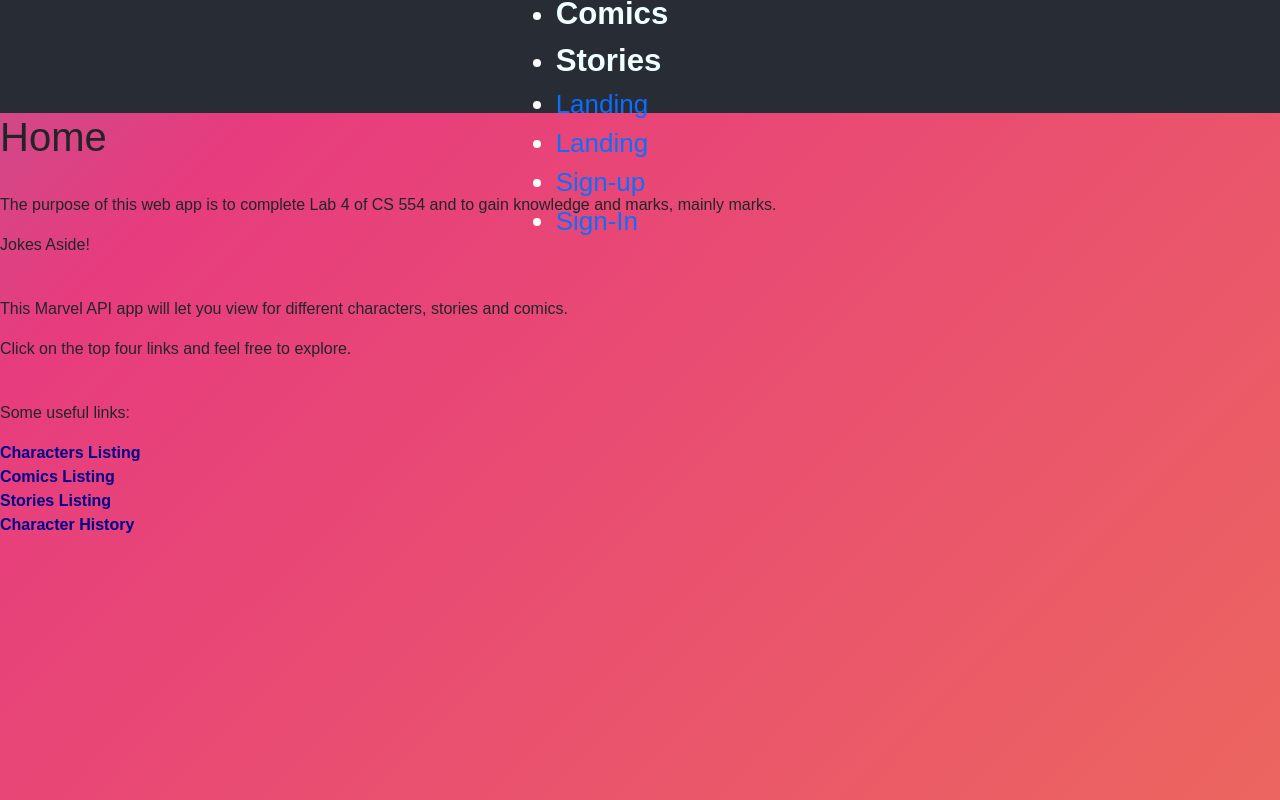
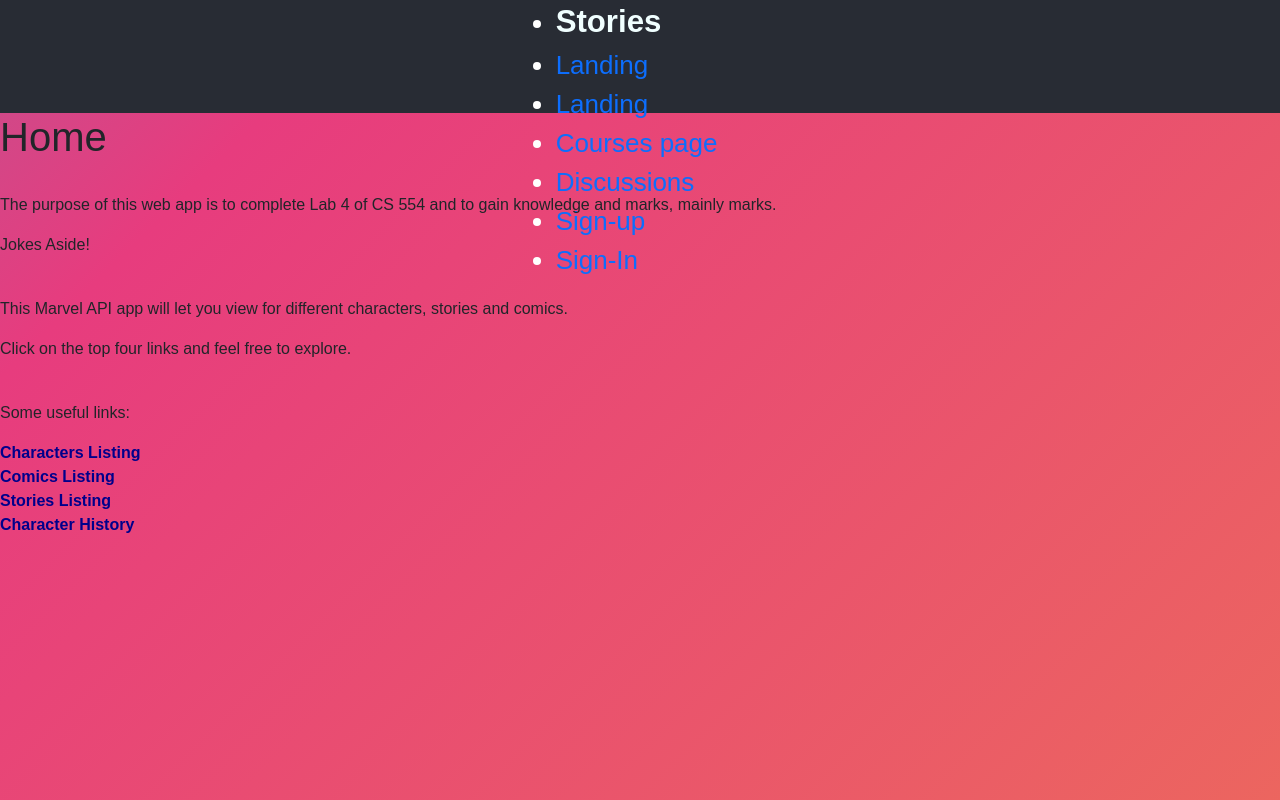
Before and after one commit to GodsScion/CS554-Project, a React (Create React App) app in the folder client/: page / in a window 1280 px wide. Built offline with nearby package versions, Linux system fonts and the light colour scheme.

Commit message:
Update Navigation.js

```diff
--- a/client/src/components/Navigation.js
+++ b/client/src/components/Navigation.js
@@ -63,6 +63,12 @@ const Navigation = () => {
           <li>
             <NavLink to="/">Landing</NavLink>
           </li>
+         <li>
+          <NavLink to="/courses">Courses page</NavLink>
+        </li>
+        <li>
+          <NavLink to="/discussions">Discussions</NavLink>
+        </li>
           <li>
             <NavLink to="/signup">Sign-up</NavLink>
           </li>
```
